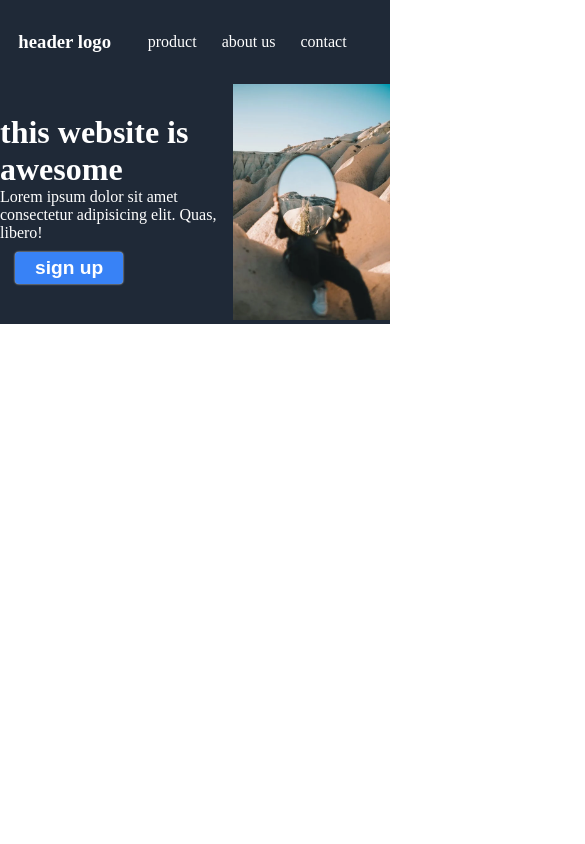
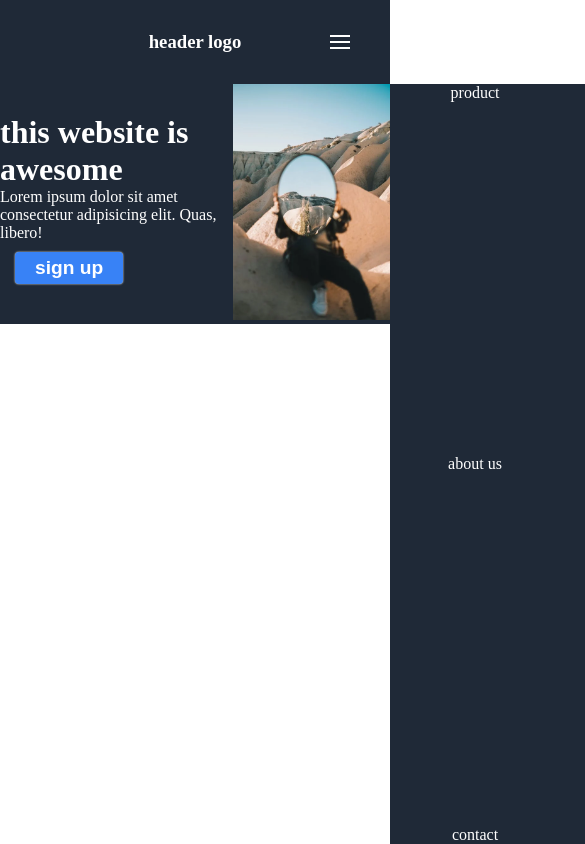
Before and after one commit to mokhalil00/project-landing-page, a plain HTML site: page index.html in a window 390 px wide. Shown: the whole page, 585 px wide, since content can reach past the window. Drawn offline with Linux system fonts and the light colour scheme.

Commit message:
responsive navbar & some hover effect

```diff
--- /dev/null
+++ b/app.js
@@ -0,0 +1,7 @@
+const hamburger = document.querySelector('.hamburger');
+const navlinks = document.querySelector('.navlinks');
+
+hamburger.addEventListener('click' , ()=> {
+    hamburger.classList.toggle('open');
+    navlinks.classList.toggle('activ');
+})
--- a/index.html
+++ b/index.html
@@ -5,21 +5,28 @@
     <meta http-equiv="X-UA-Compatible" content="IE=edge">
     <meta name="viewport" content="width=device-width, initial-scale=1.0">
     <link rel="stylesheet" href="style.css">
+    <script src="app.js" defer></script>
     <title>Landing Page</title>
 </head>
 <body>
 
     <div class="wrapper">
-        <nav>
+        <nav class="navbar">
             <div class="logo">
                 <h3>header logo</h3>
             </div>
 
-            <ul>
+            <ul class="navlinks">
                 <li><a href="">product</a></li>
                 <li><a href="">about us</a></li>
                 <li><a href="">contact</a></li>
             </ul>
+
+            <div class="hamburger">
+                <div class="top"></div>
+                <div class="middle"></div>
+                <div class="bottom"></div>
+            </div>
 
         </nav>
 
--- a/style.css
+++ b/style.css
@@ -2,6 +2,10 @@
     padding: 0;
     margin: 0;
     box-sizing: border-box;
+}
+
+body {
+    overflow-x: hidden;
 }
 
 nav {
@@ -23,6 +27,7 @@ ul {
 
 li {
     margin-right: 25px;
+    position: relative;
 }
 
 a{
@@ -30,6 +35,64 @@ a{
     color: white;
 }
 
+.navlinks a::after{
+    content: '';
+    position: absolute;
+    bottom: 0;
+    left: 0;
+    height: 1px;
+    width: 100%;
+    background-color: white;
+    transform: scaleX(0);
+    transition: all 0.5s ease;
+}
+
+.navlinks a:hover::after {
+    transform: scaleX(1);
+}
+
+.navlinks .activ {
+    transform: translateX(0%);
+}
+
+
+.hamburger {
+    display: none;
+    position: absolute;
+    right: 40px;
+    top: 35px;
+}
+
+.top , .middle , .bottom {
+    width: 20px;
+    height: 2px;
+    background: white;
+}
+
+.middle {
+    transform: translateY(4px);
+}
+
+.bottom {
+    transform: translateY(8px);
+}
+.open {
+    transform: rotate(90deg);
+}
+
+.open .top {
+
+    transform: rotate(45deg);
+
+}
+
+.open .middle{
+    display: none;
+}
+
+.open .bottom{
+    transform: rotate(-45deg);
+}
 .hero {
     display: flex;
     justify-content: space-around;
@@ -60,5 +123,41 @@ a{
     margin: 10px 15px ;
     cursor: pointer;
     box-shadow: 0 0 2px;
+    transition: all 0.3s ease-in-out;
 
 }
+
+.btn:hover {
+    transform: scale(1.1);
+    /*letter-spacing: 1px; */
+}
+
+@media screen and (max-width: 768px) {
+
+    body {
+        overflow-x: hidden;
+    }
+
+    .hamburger {
+        display: block;
+        cursor: pointer;
+    }
+
+    .navlinks {
+        position: absolute;
+        top: 10vh;
+        right: 0;
+        height: 90vh;
+        width: 50%;
+        display: flex;
+        flex-direction: column;
+        background-color: #1f2937;
+        align-items: center;
+        transform: translateX(100%);
+        transition: all 0.4s ease;
+    }
+
+    .activ {
+        transform: translateX(0%);
+    }
+}
```
